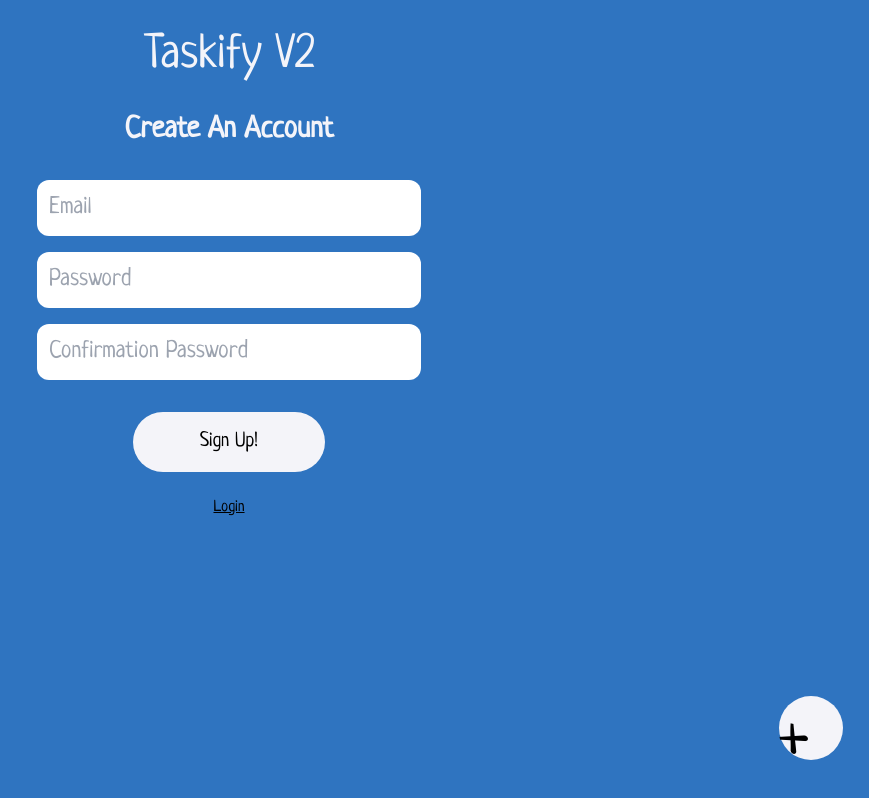
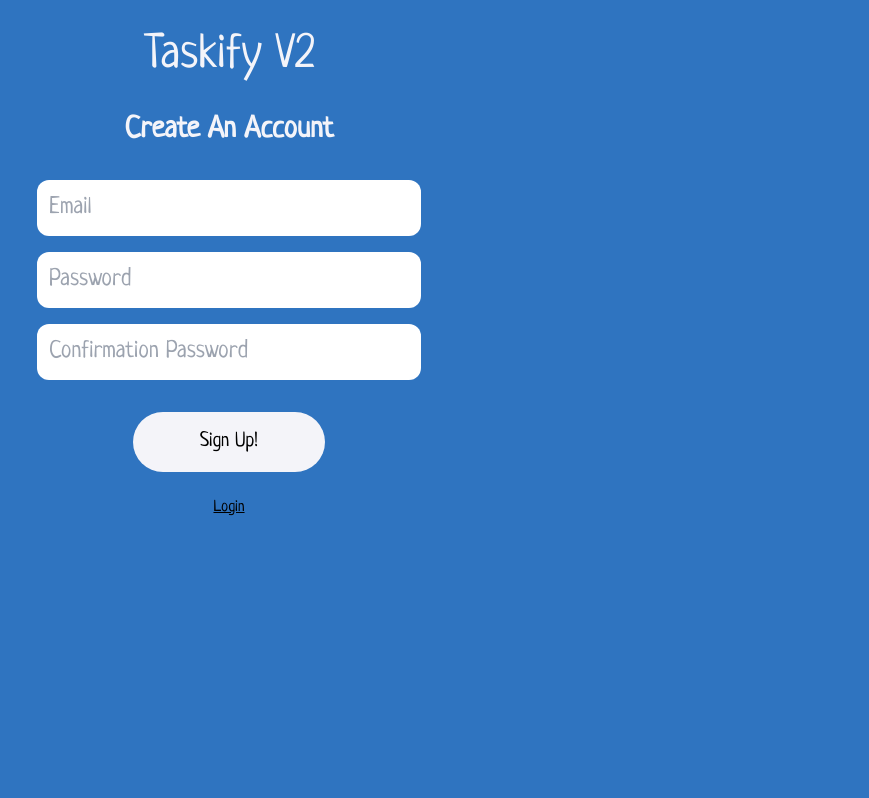
Before and after one commit to khajornritdacha/taskify-v2, a React (Vite) app: page /register in a window 1280 px wide. Shown: the whole page, without its empty margins (411-1280 px from the left). Built offline with nearby package versions, Linux system fonts and the light colour scheme.

Commit message:
feat(MainPage): add login and logout button in Main Page

```diff
--- /dev/null
+++ b/src/components/BtnIcon.tsx
@@ -0,0 +1,26 @@
+import { IconType } from 'react-icons/lib';
+
+interface Props {
+  Icon: IconType;
+  text: string;
+  handleClick: () => void;
+  customClass?: string;
+}
+
+const BtnIcon = ({ Icon, text, handleClick, customClass = '' }: Props) => {
+  return (
+    <>
+      <span
+        className={`absolute float-left min-w-max translate-x-[-110%] scale-0 rounded-xl bg-ghost-white px-3 py-2 text-xl font-bold text-bright-navy-blue transition-all duration-200 group-hover:scale-100 ${customClass}`}
+      >
+        {text}
+      </span>
+      <Icon
+        className={`h-[4rem] w-[4rem] rounded-2xl bg-ghost-white text-bright-navy-blue transition-all duration-200 ease-linear hover:cursor-pointer hover:rounded-3xl hover:bg-bright-navy-blue hover:text-ghost-white ${customClass}`}
+        onClick={() => handleClick()}
+      />
+    </>
+  );
+};
+
+export default BtnIcon;
--- a/src/components/Layout.tsx
+++ b/src/components/Layout.tsx
@@ -1,9 +1,6 @@
 import { Outlet, Link } from 'react-router-dom';
-import { useAuth } from '../providers/AuthProvider';
 
 const Layout = () => {
-  const { isLoggedIn, logout } = useAuth();
-
   return (
     <main className="flex min-h-screen flex-col bg-bright-navy-blue font-neucha">
       <Link
@@ -13,22 +10,6 @@ const Layout = () => {
         Taskify V2
       </Link>
       <Outlet />
-      {!isLoggedIn && (
-        <Link
-          to="/login"
-          className={`fixed right-[2vw] bottom-[5vh] h-[4rem] w-[4rem] rounded-full bg-ghost-white text-[4rem]`}
-        >
-          +
-        </Link>
-      )}
-      {isLoggedIn && (
-        <button
-          className={`fixed right-[2vw] bottom-[5vh] h-[4rem] w-[4rem] rounded-full bg-orange-red-crayola text-[4rem]`}
-          onClick={logout}
-        >
-          O
-        </button>
-      )}
     </main>
   );
 };
--- a/src/components/MainPage.tsx
+++ b/src/components/MainPage.tsx
@@ -1,17 +1,21 @@
+import React, { useEffect, useState } from 'react';
+import { DragDropContext, DropResult } from 'react-beautiful-dnd';
+import { useNavigate } from 'react-router-dom';
+
+import { BiLogInCircle, BiLogOutCircle } from 'react-icons/bi';
+import useData from '../hooks/useData';
+import { useAuth } from '../providers/AuthProvider';
 import InputBox from './InputBox';
 import Task from './Task';
-import React, { useState, useEffect } from 'react';
-import { DragDropContext, DropResult } from 'react-beautiful-dnd';
-import { useAuth } from '../providers/AuthProvider';
-import useData from '../hooks/useData';
-import toast from 'react-hot-toast';
+import BtnIcon from './BtnIcon';
 
 const MainPage = () => {
   const [todo, setTodo] = useState<string>('');
   const [isSubmitting, setIsSubmitting] = useState<boolean>(false);
   const [isLoading, setIsLoading] = useState<boolean>(false);
-  const { logout, getToken } = useAuth();
+  const { logout, getToken, isLoggedIn } = useAuth();
   const { addData, refreshData } = useData();
+  const navigate = useNavigate();
 
   useEffect(() => {
     const initializeLogin = async () => {
@@ -34,6 +38,11 @@ const MainPage = () => {
     await addData(todo);
     setTodo('');
     setIsSubmitting(false);
+  };
+
+  const handleLogout = async () => {
+    await logout();
+    await refreshData();
   };
 
   // Todo: Migrate onDragEnd to its own file
@@ -107,6 +116,30 @@ const MainPage = () => {
           Loading ...
         </h1>
       )}
+      <div className="group fixed right-[2vw] bottom-[5vh] flex items-center">
+        {!isLoggedIn ? (
+          <BtnIcon
+            Icon={BiLogInCircle}
+            text={'Log In'}
+            handleClick={() => navigate('/login')}
+          />
+        ) : (
+          <BtnIcon
+            Icon={BiLogOutCircle}
+            text={'Log out'}
+            handleClick={() => handleLogout()}
+            customClass="text-orange-red-crayola"
+          />
+        )}
+        {/* {isLoggedIn && (
+          <button
+            className={`fixed right-[2vw] bottom-[5vh] h-[4rem] w-[4rem] rounded-full bg-orange-red-crayola text-center text-[4rem] leading-[4rem]`}
+            onClick={logout}
+          >
+            O
+          </button>
+        )} */}
+      </div>
     </>
   );
 };
```
Also changed, not shown: 1 other file (tests, documents, lock files or other folders).
